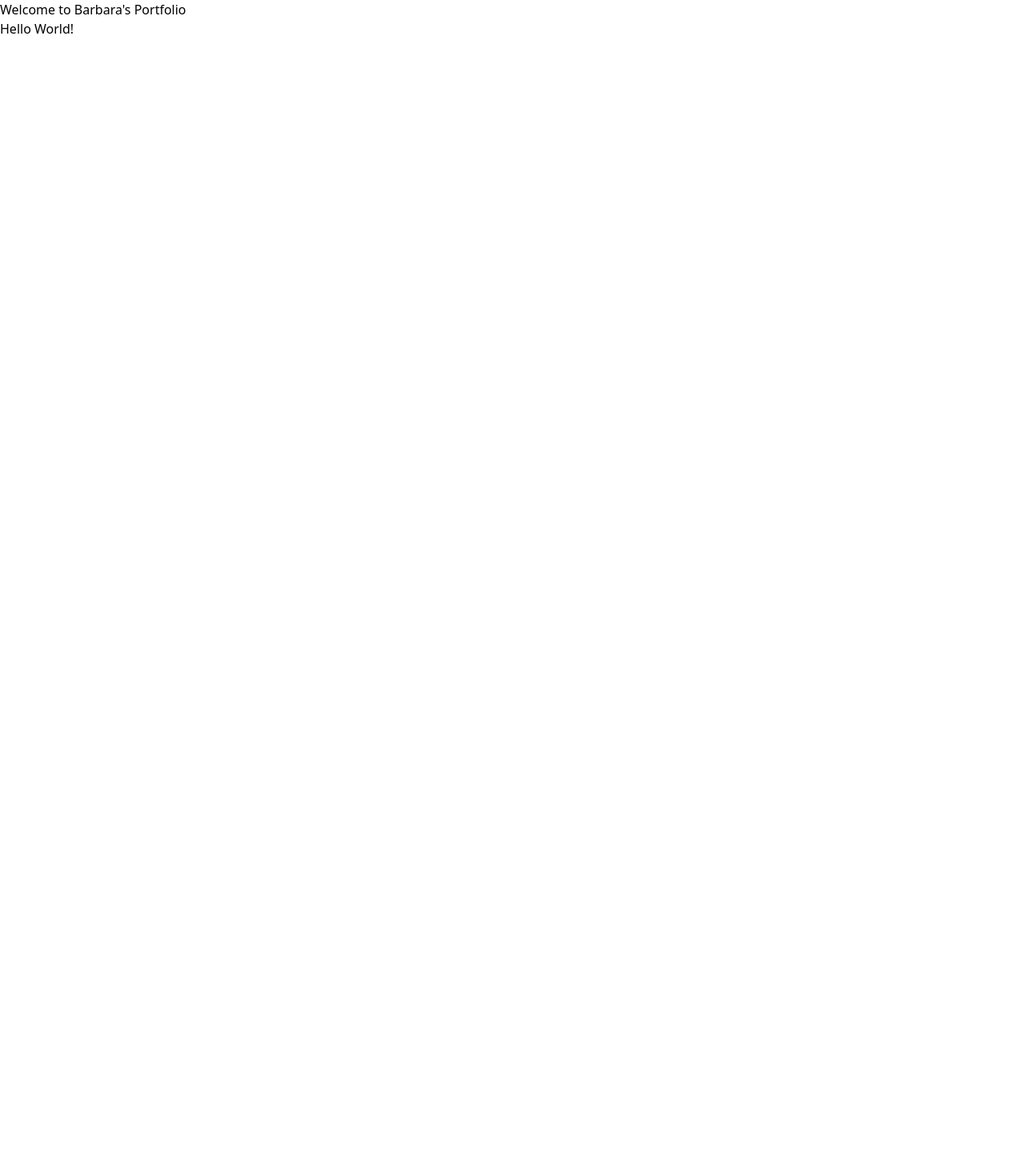
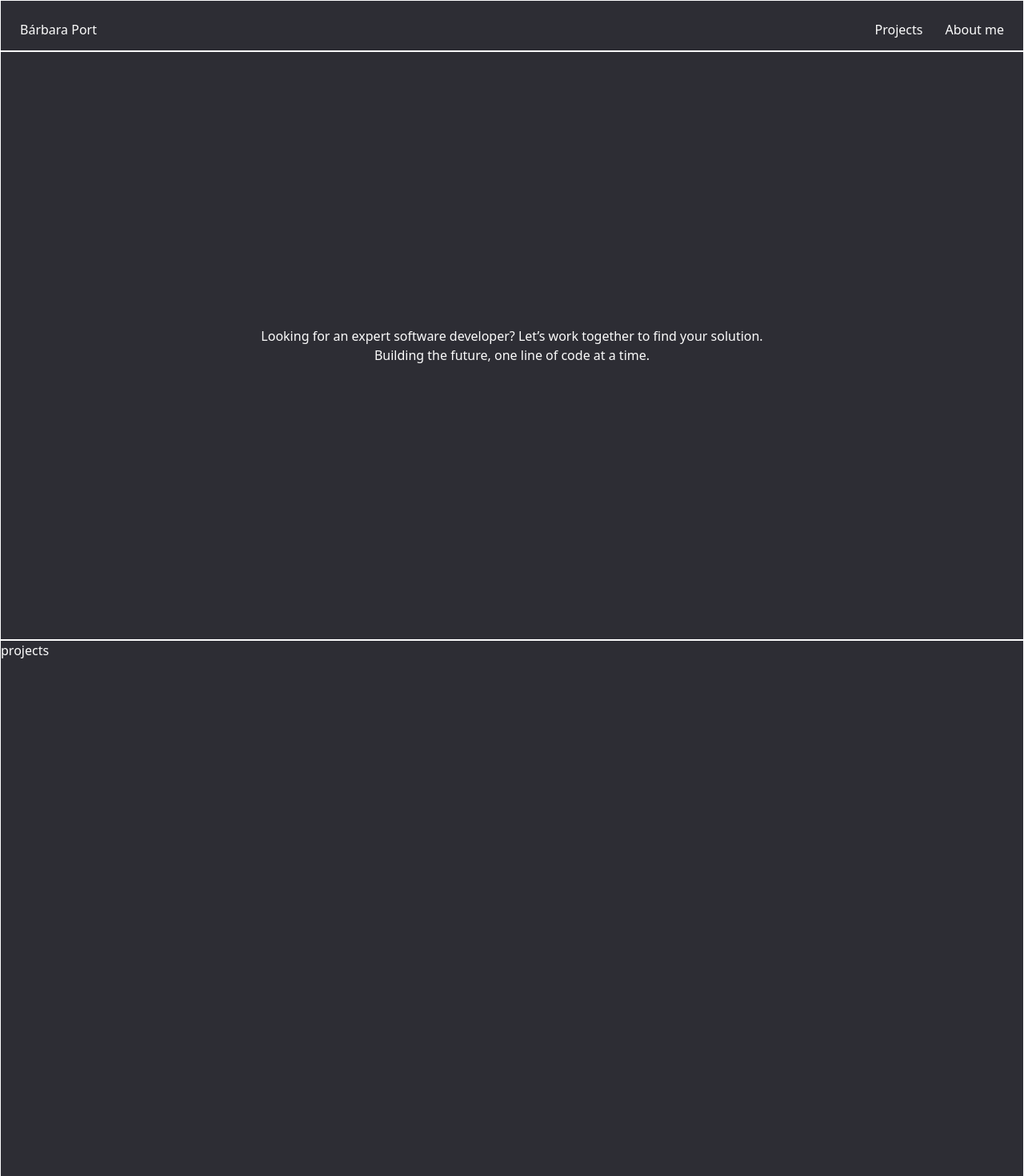
Before and after one commit to barbaraport/my-portfolio, a SvelteKit app: page / in a window 1280 px wide. Shown: the top 1470 px of the page at 80% size. Before the commit the page ends 800 px from the top, so only its background shows below. Built offline with nearby package versions, Linux system fonts and the light colour scheme.

Commit message:
feature - adds skeleton, basic header and basic main div

```diff
--- a/src/app.css
+++ b/src/app.css
@@ -1 +1,11 @@
-@import 'tailwindcss'
+@import 'tailwindcss';
+
+@theme {
+    --color-bg: #2D2D34;
+    --color-text: #FCFCFC;
+  }
+
+  :root {
+    background-color: var(--color-bg);
+    color: var(--color-text);
+  }
--- a/src/routes/+page.svelte
+++ b/src/routes/+page.svelte
@@ -1,2 +1,24 @@
-<h1>Welcome to Barbara's Portfolio</h1>
-<p>Hello World!</p>
+<div class="h-16 border">
+	<div class="flex place-content-between p-6">
+		<div>
+			<span>Bárbara Port</span>
+		</div>
+		<div class="flex gap-7">
+			<a href="/projects">Projects</a>
+			<a href="/about-me">About me</a>
+		</div>
+	</div>
+</div>
+
+<div class="h-[calc(100vh-64px)] border">
+    <div class="h-full flex flex-col items-center justify-center">
+        <h2>Looking for an expert software developer? Let’s work together to find your solution.</h2>
+        <h1>Building the future, one line of code at a time.</h1>
+    </div>
+</div>
+
+<div class="h-dvh border">projects</div>
+
+<div class="h-dvh border">about me</div>
+
+<div class="h-24 border">footer</div>
```
